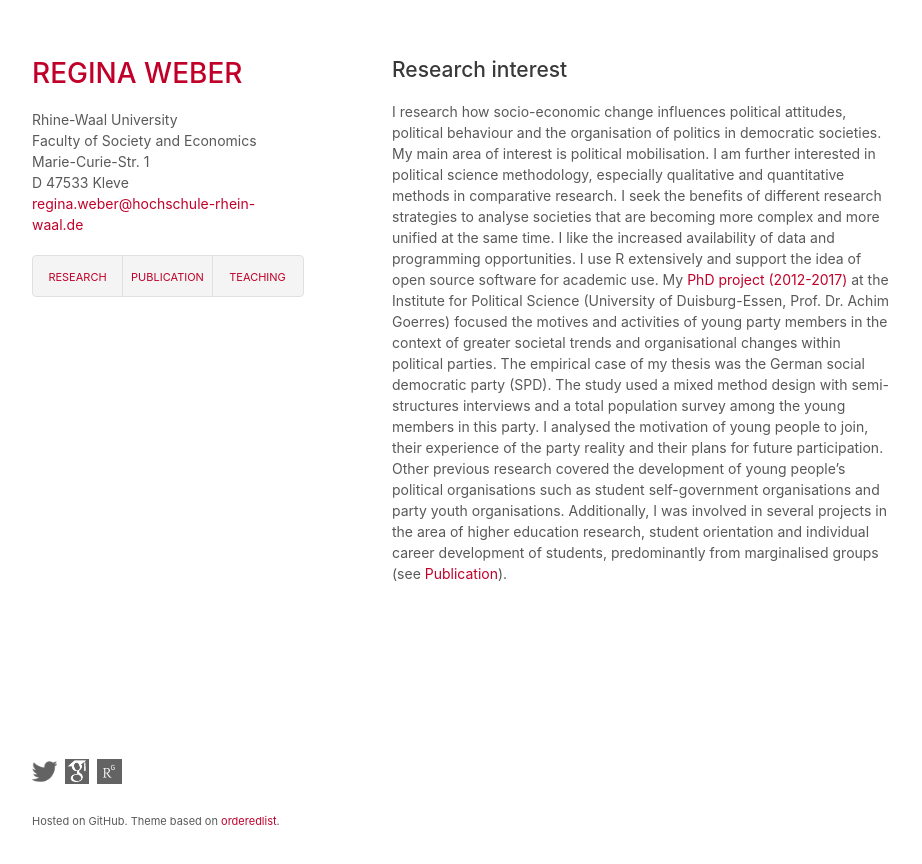
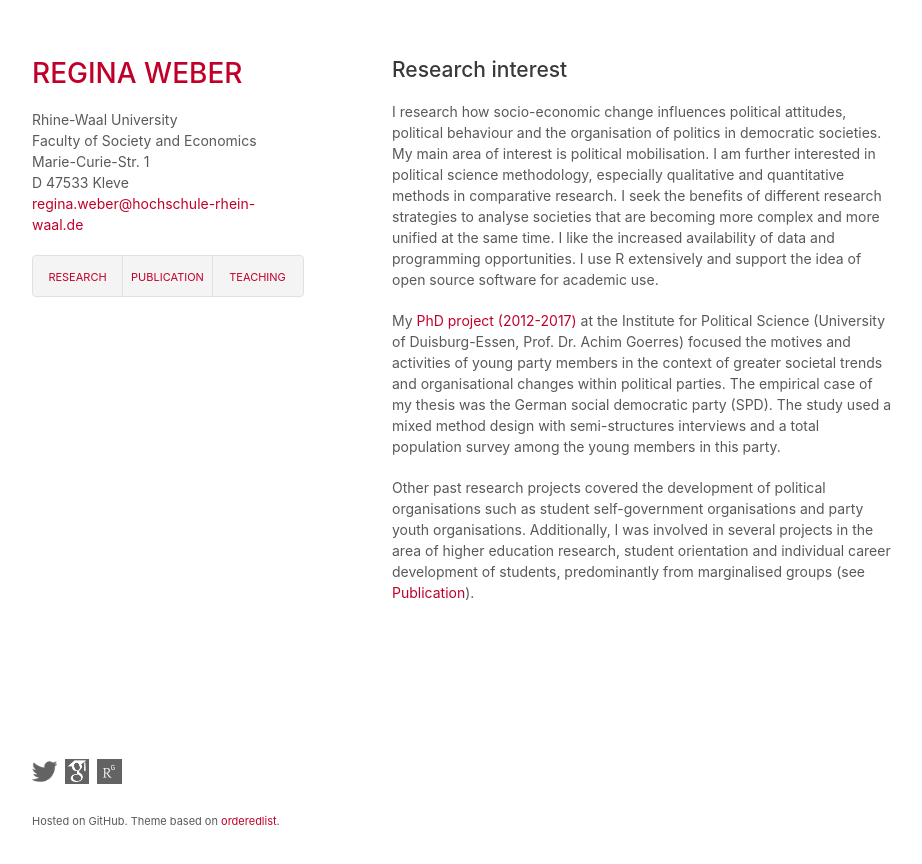
Before and after one commit to robertocabreratapia/robertocabreratapia.github.io, a Jekyll site: the page built from research.html, in a window 1280 px wide. Shown: the top 864 px of the page, without its empty margins (178-1100 px from the left). Built offline with Jekyll 4.4.1, drawn with Linux system fonts in a browser that asks for light colours.

Commit message:
Update research.html

```diff
--- a/research.html
+++ b/research.html
@@ -3,8 +3,8 @@ layout: default
 ---
 <h2>Research interest</h2>
 
-I research how socio-economic change influences political attitudes, political behaviour and the organisation of politics in democratic societies. My main area of interest is political mobilisation. I am further interested in political science methodology, especially qualitative and quantitative methods in comparative research. I seek the benefits of different research strategies to analyse societies that are becoming more complex and more unified at the same time. I like the increased availability of data and programming opportunities. I use R extensively and support the idea of open source software for academic use.
+<p>I research how socio-economic change influences political attitudes, political behaviour and the organisation of politics in democratic societies. My main area of interest is political mobilisation. I am further interested in political science methodology, especially qualitative and quantitative methods in comparative research. I seek the benefits of different research strategies to analyse societies that are becoming more complex and more unified at the same time. I like the increased availability of data and programming opportunities. I use R extensively and support the idea of open source software for academic use.</p>
 
-My <a href="http://duepublico.uni-duisburg-essen.de/servlets/DerivateServlet/Derivate-43836/WeberRegina_Diss.pdf">PhD project (2012-2017)</a> at the Institute for Political Science (University of Duisburg-Essen, Prof. Dr. Achim Goerres) focused the motives and activities of young party members in the context of greater societal trends and organisational changes within political parties. The empirical case of my thesis was the German social democratic party (SPD). The study used a mixed method design with semi-structures interviews and a total population survey among the young members in this party.  I analysed the motivation of young people to join, their experience of the party reality and their plans for future participation.
+<p>My <a href="http://duepublico.uni-duisburg-essen.de/servlets/DerivateServlet/Derivate-43836/WeberRegina_Diss.pdf">PhD project (2012-2017)</a> at the Institute for Political Science (University of Duisburg-Essen, Prof. Dr. Achim Goerres) focused the motives and activities of young party members in the context of greater societal trends and organisational changes within political parties. The empirical case of my thesis was the German social democratic party (SPD). The study used a mixed method design with semi-structures interviews and a total population survey among the young members in this party.</p>
 
-Other previous research covered the development of young people’s political organisations such as student self-government organisations and party youth organisations. Additionally, I was involved in several projects in the area of higher education research, student orientation and individual career development of students, predominantly from marginalised groups (see <a href="https://reginaweber.github.io/publication.html">Publication</a>).
+<p>Other past research projects covered the development of political organisations such as student self-government organisations and party youth organisations. Additionally, I was involved in several projects in the area of higher education research, student orientation and individual career development of students, predominantly from marginalised groups (see <a href="https://reginaweber.github.io/publication.html">Publication</a>).</p>
```
